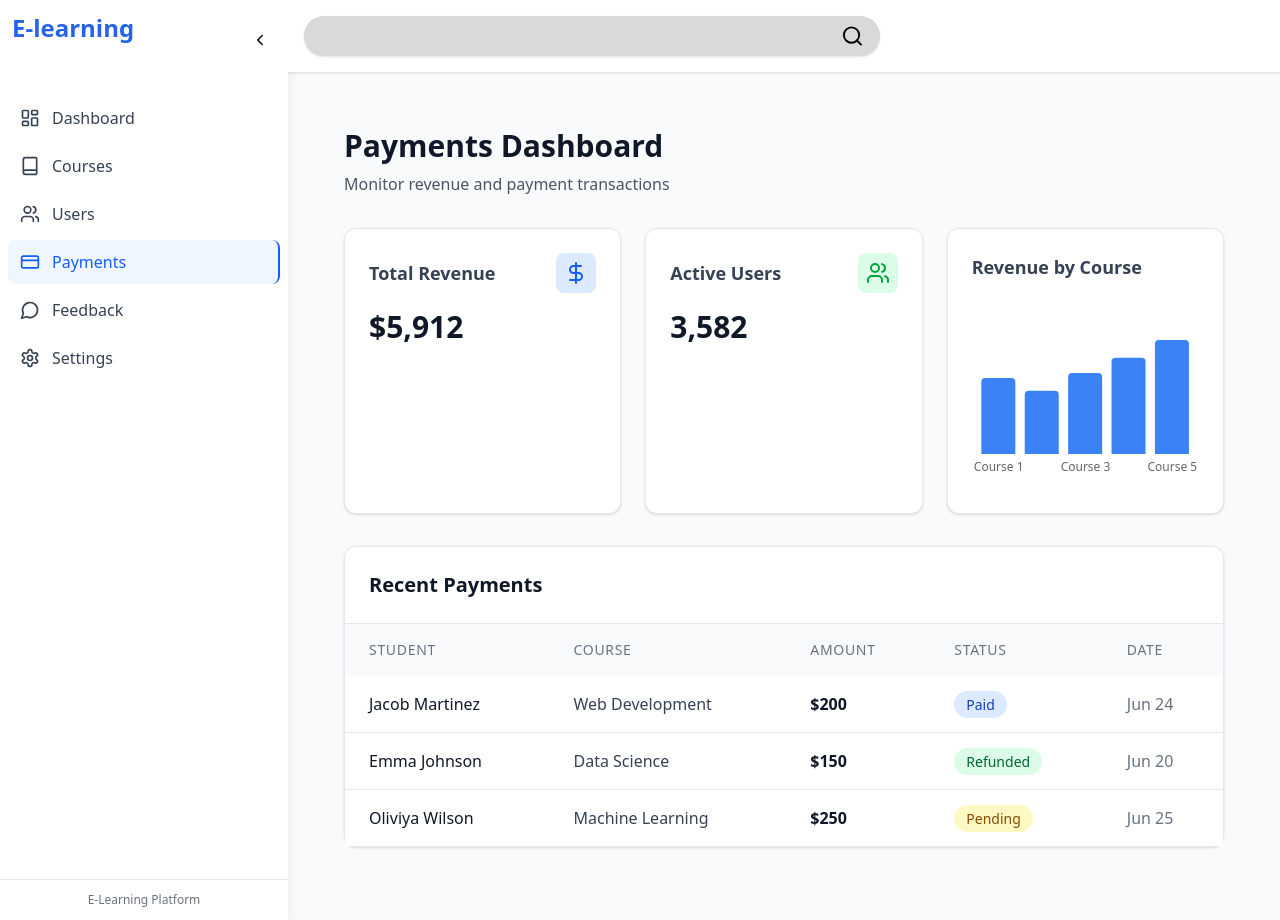
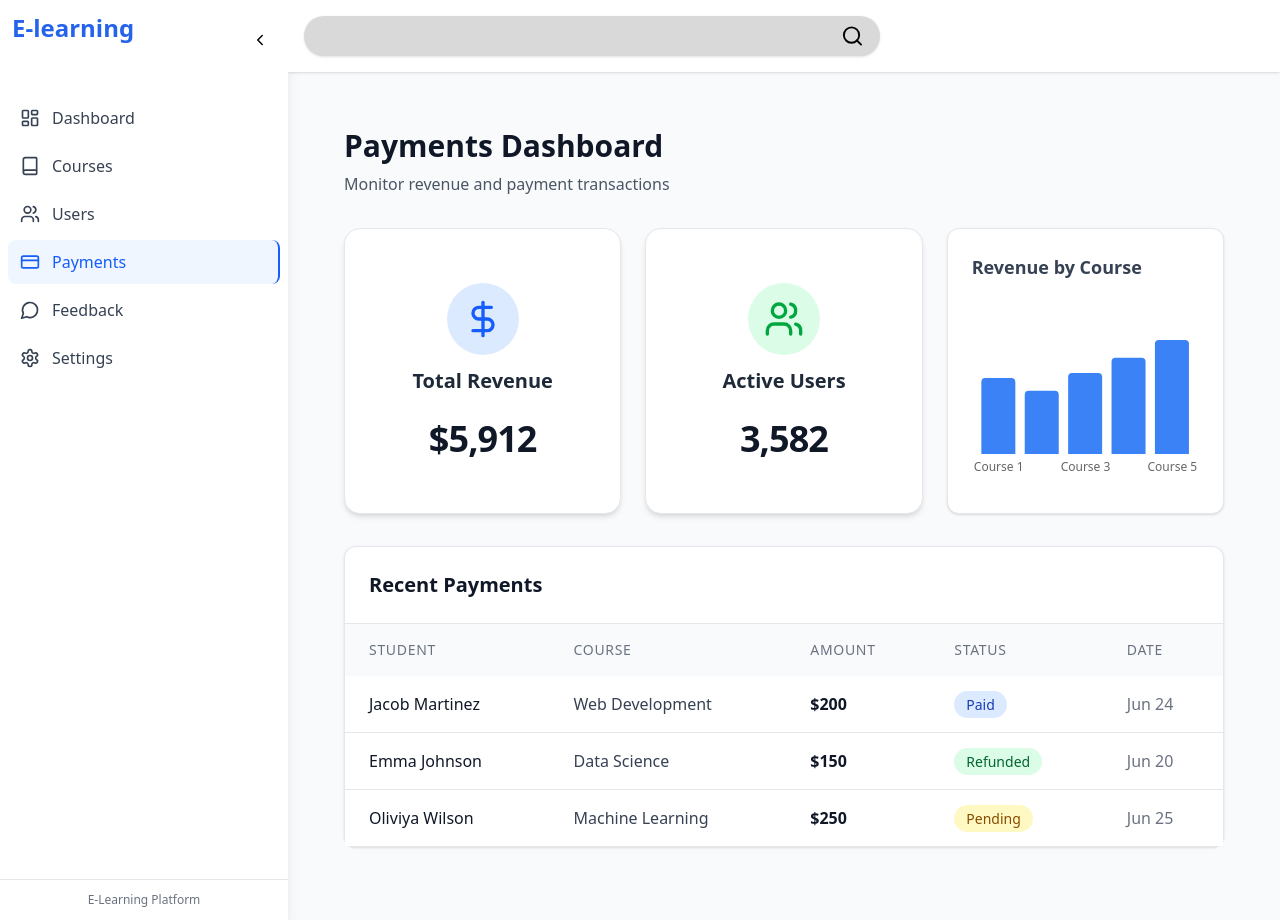
Before and after one commit to Harshit-53/e-lerning-admin-panel, a React (Vite) app: page /payments in a window 1280 px wide. Built offline with nearby package versions, Linux system fonts and the light colour scheme.

Commit message:
made some changes in payments page

```diff
--- a/src/Pages/Payments.jsx
+++ b/src/Pages/Payments.jsx
@@ -1,51 +1,51 @@
-import React, { useState } from 'react';
-import { BarChart, Bar, XAxis, YAxis, ResponsiveContainer } from 'recharts';
-import { DollarSign, Users } from 'lucide-react';
+import React, { useState } from "react";
+import { BarChart, Bar, XAxis, YAxis, ResponsiveContainer } from "recharts";
+import { DollarSign, Users } from "lucide-react";
 
 const PaymentsPage = () => {
   const [totalRevenue, setTotalRevenue] = useState(5912);
   const [activeUsers, setActiveUsers] = useState(3582);
 
   const [revenueData, setRevenueData] = useState([
-    { course: 'Course 1', revenue: 30 },
-    { course: 'Course 2', revenue: 25 },
-    { course: 'Course 3', revenue: 32 },
-    { course: 'Course 4', revenue: 38 },
-    { course: 'Course 5', revenue: 45 }
+    { course: "Course 1", revenue: 30 },
+    { course: "Course 2", revenue: 25 },
+    { course: "Course 3", revenue: 32 },
+    { course: "Course 4", revenue: 38 },
+    { course: "Course 5", revenue: 45 },
   ]);
 
   const [payments, setPayments] = useState([
     {
-      student: 'Jacob Martinez',
-      course: 'Web Development',
+      student: "Jacob Martinez",
+      course: "Web Development",
       amount: 200,
-      status: 'Paid',
-      date: 'Jun 24'
+      status: "Paid",
+      date: "Jun 24",
     },
     {
-      student: 'Emma Johnson',
-      course: 'Data Science',
+      student: "Emma Johnson",
+      course: "Data Science",
       amount: 150,
-      status: 'Refunded',
-      date: 'Jun 20'
+      status: "Refunded",
+      date: "Jun 20",
     },
     {
-      student: 'Oliviya Wilson',
-      course: 'Machine Learning',
+      student: "Oliviya Wilson",
+      course: "Machine Learning",
       amount: 250,
-      status: 'Pending',
-      date: 'Jun 25'
-    }
+      status: "Pending",
+      date: "Jun 25",
+    },
   ]);
 
   const getStatusBadge = (status) => {
     const baseClasses = "px-3 py-1 rounded-full text-sm font-medium";
     switch (status) {
-      case 'Paid':
+      case "Paid":
         return `${baseClasses} bg-blue-100 text-blue-800`;
-      case 'Refunded':
+      case "Refunded":
         return `${baseClasses} bg-green-100 text-green-800`;
-      case 'Pending':
+      case "Pending":
         return `${baseClasses} bg-yellow-100 text-yellow-800`;
       default:
         return `${baseClasses} bg-gray-100 text-gray-800`;
@@ -57,37 +57,52 @@ const PaymentsPage = () => {
       <div className="max-w-7xl mx-auto">
         {/* Header */}
         <div className="mb-8">
-          <h1 className="text-3xl font-bold text-gray-900 mb-2">Payments Dashboard</h1>
-          <p className="text-gray-600">Monitor revenue and payment transactions</p>
+          <h1 className="text-3xl font-bold text-gray-900 mb-2">
+            Payments Dashboard
+          </h1>
+          <p className="text-gray-600">
+            Monitor revenue and payment transactions
+          </p>
         </div>
 
         {/* Metrics Cards */}
         <div className="grid grid-cols-1 md:grid-cols-2 lg:grid-cols-3 gap-6 mb-8">
           {/* Total Revenue */}
-          <div className="bg-white rounded-xl p-6 shadow-sm border border-gray-200">
-            <div className="flex items-center justify-between mb-4">
-              <h3 className="text-lg font-semibold text-gray-700">Total Revenue</h3>
-              <div className="p-2 bg-blue-100 rounded-lg">
-                <DollarSign className="w-6 h-6 text-blue-600" />
+          {/* Total Revenue */}
+          <div className="bg-white rounded-2xl p-8 shadow-md border border-gray-200 flex flex-col items-center justify-center text-center">
+            <div className="flex flex-col items-center justify-center mb-6">
+              <div className="p-4 bg-blue-100 rounded-full mb-3">
+                <DollarSign className="w-10 h-10 text-blue-600" />
               </div>
+              <h3 className="text-xl font-semibold text-gray-800">
+                Total Revenue
+              </h3>
             </div>
-            <div className="text-3xl font-bold text-gray-900">${totalRevenue.toLocaleString()}</div>
+            <div className="text-4xl font-bold text-gray-900 tracking-tight">
+              ${totalRevenue.toLocaleString()}
+            </div>
           </div>
 
           {/* Active Users */}
-          <div className="bg-white rounded-xl p-6 shadow-sm border border-gray-200">
-            <div className="flex items-center justify-between mb-4">
-              <h3 className="text-lg font-semibold text-gray-700">Active Users</h3>
-              <div className="p-2 bg-green-100 rounded-lg">
-                <Users className="w-6 h-6 text-green-600" />
+          <div className="bg-white rounded-2xl p-8 shadow-md border border-gray-200 flex flex-col items-center justify-center text-center">
+            <div className="flex flex-col items-center justify-center mb-6">
+              <div className="p-4 bg-green-100 rounded-full mb-3">
+                <Users className="w-10 h-10 text-green-600" />
               </div>
+              <h3 className="text-xl font-semibold text-gray-800">
+                Active Users
+              </h3>
             </div>
-            <div className="text-3xl font-bold text-gray-900">{activeUsers.toLocaleString()}</div>
+            <div className="text-4xl font-bold text-gray-900 tracking-tight">
+              {activeUsers.toLocaleString()}
+            </div>
           </div>
 
           {/* Revenue by Course Chart */}
           <div className="bg-white rounded-xl p-6 shadow-sm border border-gray-200 md:col-span-2 lg:col-span-1">
-            <h3 className="text-lg font-semibold text-gray-700 mb-4">Revenue by Course</h3>
+            <h3 className="text-lg font-semibold text-gray-700 mb-4">
+              Revenue by Course
+            </h3>
             <div className="h-48">
               <ResponsiveContainer width="100%" height="100%">
                 <BarChart data={revenueData}>
@@ -98,23 +113,20 @@ const PaymentsPage = () => {
                     tickLine={false}
                   />
                   <YAxis hide />
-                  <Bar
-                    dataKey="revenue"
-                    fill="#3b82f6"
-                    radius={[4, 4, 0, 0]}
-                  />
+                  <Bar dataKey="revenue" fill="#3b82f6" radius={[4, 4, 0, 0]} />
                 </BarChart>
               </ResponsiveContainer>
             </div>
           </div>
         </div>
-
-        {/* Payments Table */}
+        {/* Payments Table (Desktop Only) */}
+        <div className="hidden md:block">
           <div className="bg-white rounded-xl shadow-sm border border-gray-200">
             <div className="p-6 border-b border-gray-200">
-            <h2 className="text-xl font-semibold text-gray-900">Recent Payments</h2>
+              <h2 className="text-xl font-semibold text-gray-900">
+                Recent Payments
+              </h2>
             </div>
-
             <div className="overflow-x-auto">
               <table className="w-full">
                 <thead className="bg-gray-50">
@@ -138,15 +150,22 @@ const PaymentsPage = () => {
                 </thead>
                 <tbody className="bg-white divide-y divide-gray-200">
                   {payments.map((payment, index) => (
-                  <tr key={index} className="hover:bg-gray-50 transition-colors">
+                    <tr
+                      key={index}
+                      className="hover:bg-gray-50 transition-colors"
+                    >
                       <td className="px-6 py-4 whitespace-nowrap">
-                      <div className="font-medium text-gray-900">{payment.student}</div>
+                        <div className="font-medium text-gray-900">
+                          {payment.student}
+                        </div>
                       </td>
                       <td className="px-6 py-4 whitespace-nowrap">
                         <div className="text-gray-700">{payment.course}</div>
                       </td>
                       <td className="px-6 py-4 whitespace-nowrap">
-                      <div className="font-semibold text-gray-900">${payment.amount}</div>
+                        <div className="font-semibold text-gray-900">
+                          ${payment.amount}
+                        </div>
                       </td>
                       <td className="px-6 py-4 whitespace-nowrap">
                         <span className={getStatusBadge(payment.status)}>
@@ -162,13 +181,19 @@ const PaymentsPage = () => {
               </table>
             </div>
           </div>
+        </div>
 
-        {/* Mobile-friendly additional info */}
-        <div className="mt-6 grid grid-cols-1 md:grid-cols-3 gap-4 md:hidden">
+        {/* Mobile-friendly Cards (Mobile Only) */}
+        <div className="block md:hidden mt-6 grid grid-cols-1 gap-4">
           {payments.map((payment, index) => (
-            <div key={index} className="bg-white rounded-lg p-4 shadow-sm border border-gray-200">
+            <div
+              key={index}
+              className="bg-white rounded-lg p-4 shadow-sm border border-gray-200"
+            >
               <div className="flex justify-between items-start mb-2">
-                <h4 className="font-semibold text-gray-900">{payment.student}</h4>
+                <h4 className="font-semibold text-gray-900">
+                  {payment.student}
+                </h4>
                 <span className={getStatusBadge(payment.status)}>
                   {payment.status}
                 </span>
```
Also changed, not shown: 1 other file (tests, documents, lock files or other folders). Lines whose indentation alone changed are shown as unchanged.
